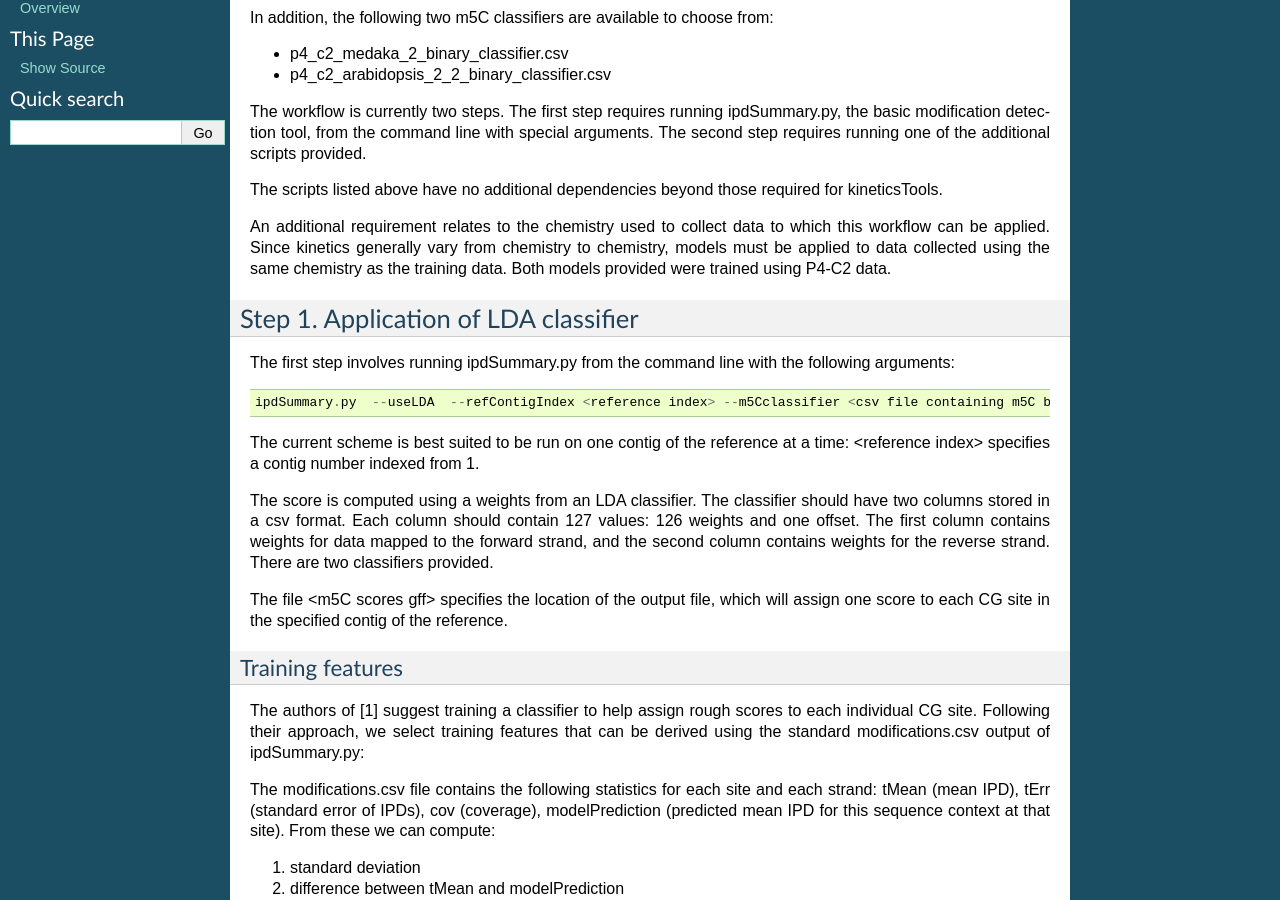
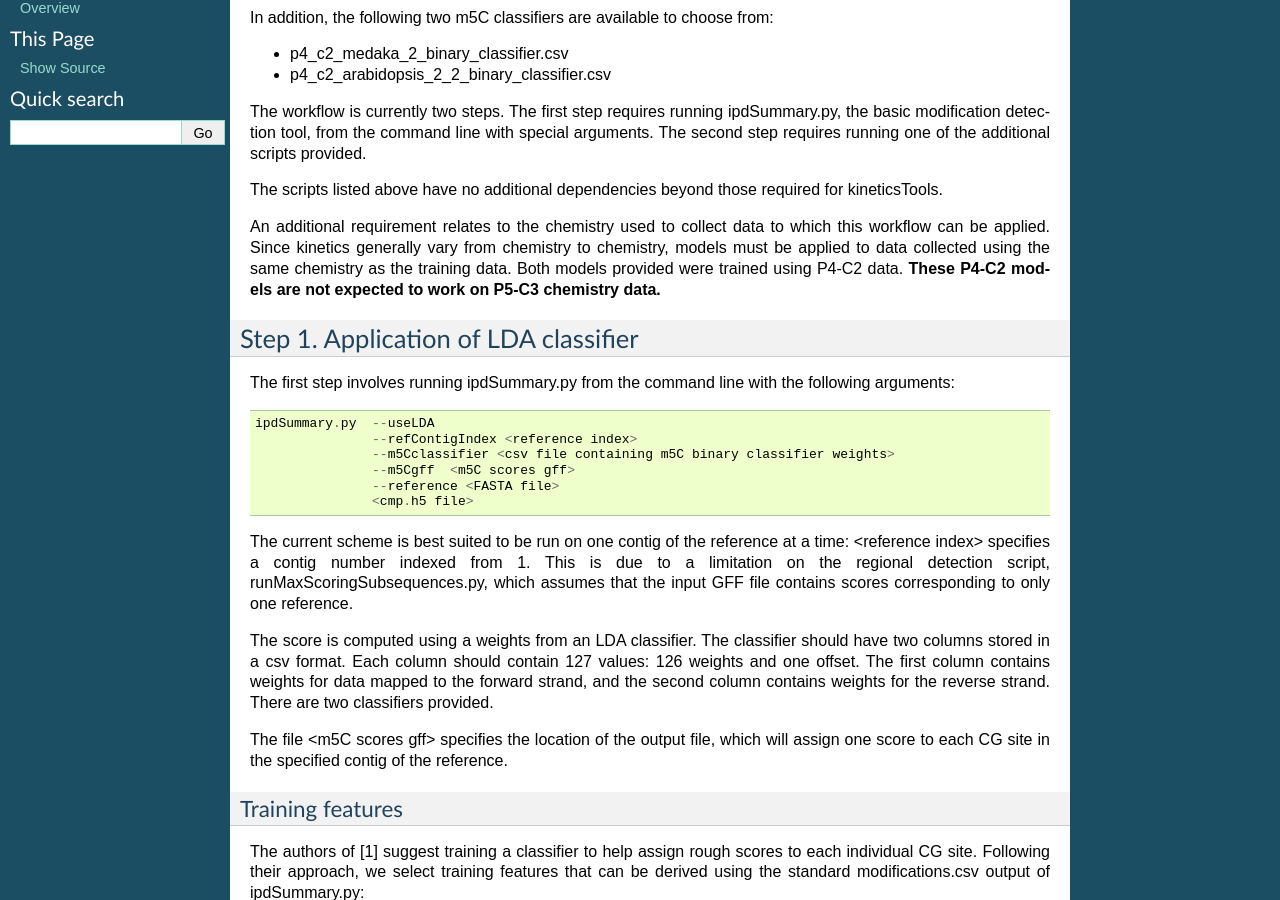
Before and after one commit to PacificBiosciences/kineticsTools, a Sphinx documentation site: the page built from doc/regional_detection_manual.rst, in a window 1280 px wide and 900 px high, scrolled down 351 px. Built offline with Sphinx 7.4.7, drawn with Linux system fonts in a browser that asks for light colours.

Commit message:
Bug 24117.        Update documention.        Add a directory, resources, containing two csv files needed for LDA classifier.        Remove csv files that are not needed.
[git-p4: depot-paths = "//depot/software/bioinformatics/tools/kineticsTools/": change = 132936]

```diff
--- a/doc/regional_detection_manual.rst
+++ b/doc/regional_detection_manual.rst
@@ -27,7 +27,7 @@ The workflow is currently two steps.  The first step requires running ipdSummary
 
 The scripts listed above have no additional dependencies beyond those required for kineticsTools.
 
-An additional requirement relates to the chemistry used to collect data to which this workflow can be applied.  Since kinetics generally vary from chemistry to chemistry, models must be applied to data collected using the same chemistry as the training data.  Both models provided were trained using P4-C2 data.
+An additional requirement relates to the chemistry used to collect data to which this workflow can be applied.  Since kinetics generally vary from chemistry to chemistry, models must be applied to data collected using the same chemistry as the training data.  Both models provided were trained using P4-C2 data.   **These P4-C2 models are not expected to work on P5-C3 chemistry data.**
 
 
 
@@ -37,10 +37,14 @@ Step 1. Application of LDA classifier
 
 The first step involves running ipdSummary.py from the command line with the following arguments::
 
-    ipdSummary.py  --useLDA  --refContigIndex <reference index> --m5Cclassifier <csv file containing m5C binary classifier weights> --m5Cgff  <m5C scores gff>  --reference <FASTA file>   <cmp.h5 file>
+    ipdSummary.py  --useLDA
+                   --refContigIndex <reference index>
+                   --m5Cclassifier <csv file containing m5C binary classifier weights>
+                   --m5Cgff  <m5C scores gff>
+                   --reference <FASTA file>
+                   <cmp.h5 file>
 
-
-The current scheme is best suited to be run on one contig of the reference at a time: <reference index> specifies a contig number indexed from 1.
+The current scheme is best suited to be run on one contig of the reference at a time: <reference index> specifies a contig number indexed from 1.   This is due to a limitation on the regional detection script, runMaxScoringSubsequences.py, which assumes that the input GFF file contains scores corresponding to only one reference.
 
 The score is computed using a weights from an LDA classifier.  The classifier should have two columns stored in a csv format.  Each column should contain 127 values:  126 weights and one offset.  The first column contains weights for data mapped to the forward strand, and the second column contains weights for the reverse strand.  There are two classifiers provided.
 
@@ -94,7 +98,8 @@ Step 2.  Estimation of hypo-methylated regions
 
 The second step involves taking the output of step 1 as the input to the additional scripts provided::
 
-    runMaxScoringSubsequences.py 	--infile <m5C scores gff>	--outfile <m5C regions output gff>
+    runMaxScoringSubsequences.py   --infile <m5C scores gff>
+                                   --outfile <m5C regions output gff>
 
 We apply the general method of [2] to the individual CG site scores obtained in Step 1 to estimate regions of hypo-methylation.
 
```
Also changed, not shown: 8 other files.
